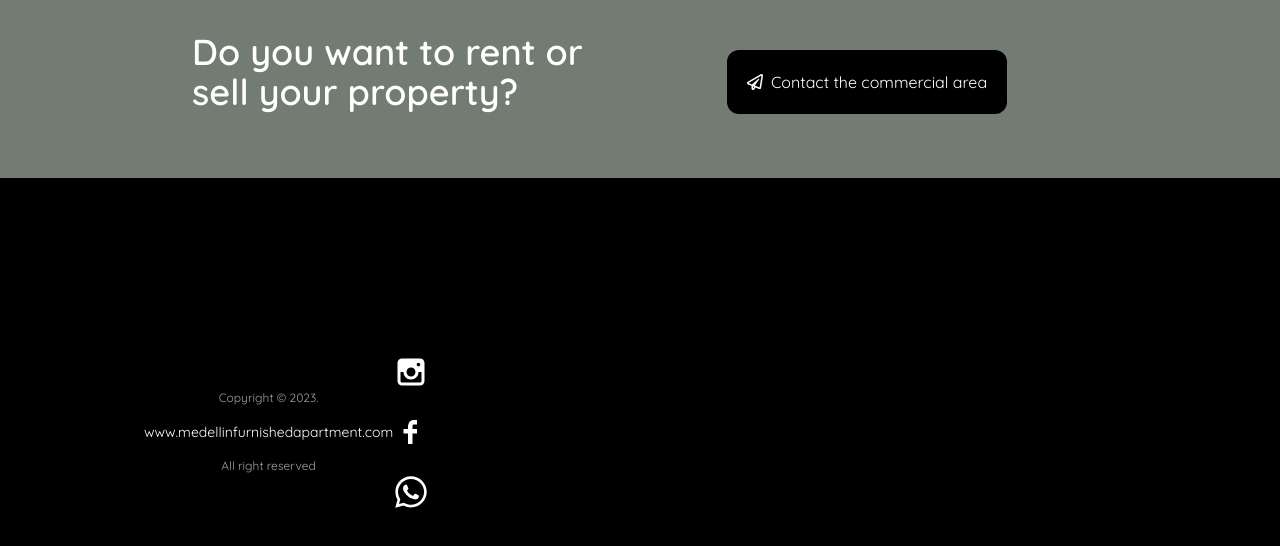
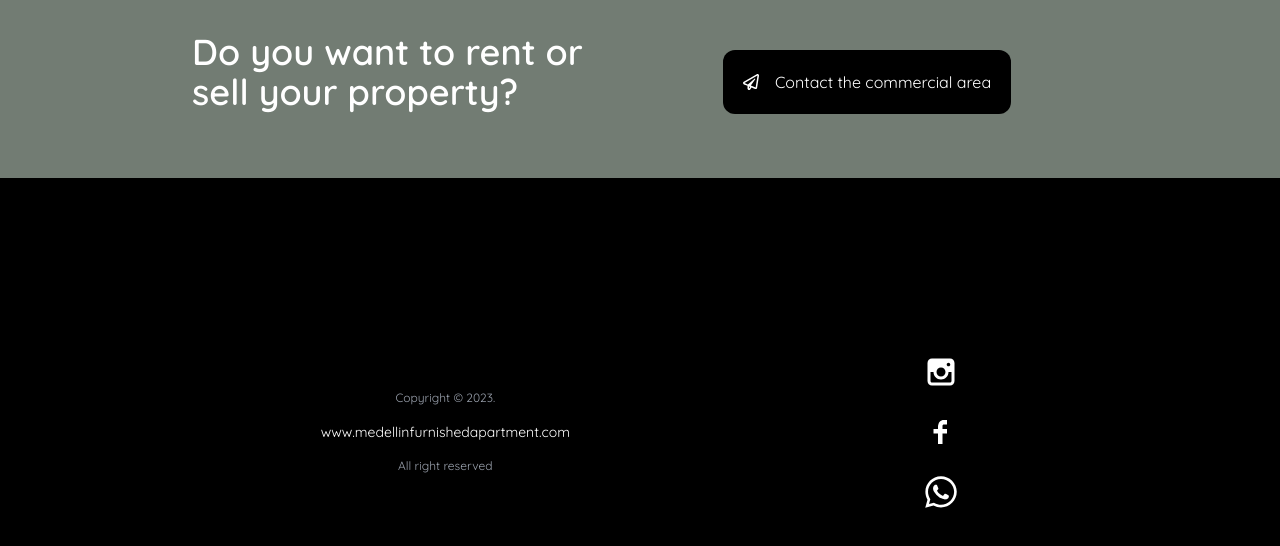
Before and after one commit to javimt/rent-apartments, a React (Vite) app in the folder clients/: page / in a window 1280 px wide. Shown: the part 2890-3436 px from the top of the page. Built offline with nearby package versions, Linux system fonts and the light colour scheme; no server answers.

Commit message:
link wtsapp

```diff
--- a/clients/src/components/complementario/complementarySection.jsx
+++ b/clients/src/components/complementario/complementarySection.jsx
@@ -10,7 +10,8 @@ function Complementary() {
       <div className="mx-auto mt-5 ">
         <button className="flex gap-2 items-center justify-between text-white bg-black px-5 py-5 rounded-xl">
           <FaRegPaperPlane />
-          <span>Contact the commercial area</span>
+          <span></span>
+          <a href="https://api.whatsapp.com/send?phone=+573024470241&text=hola">Contact the commercial area</a>
         </button>
       </div>
     </Transition>
--- a/clients/src/components/footer/footer.jsx
+++ b/clients/src/components/footer/footer.jsx
@@ -4,15 +4,15 @@ import { FaWhatsapp } from "react-icons/fa";
 
 function Footer() {
   return (
-    <div className=" min-w-[400px] px-4 py-8 md:py-44 md:px-36 flex items-center bg-black font-quicksand">
+    <div className=" min-w-[400px] px-4 py-8 md:py-44 md:px-36 flex items-center justify-around bg-black font-quicksand">
       <div className="flex text-gray-400 gap-4 flex-col items-center justify-center">
         <p className="text-xs"> Copyright © 2023. </p>
         <a href="http://www.medellinfurnishedapartment.com">
-          <p className=" text-white text-sm"> www.medellinfurnishedapartment.com</p>
+          <p className=" text-white text-sm"> www.medellinfurnishedapartment.com </p>
         </a>
-        <p className=" text-xs"> All right reserved</p>
+        <p className=" text-xs"> All right reserved </p>
       </div>
-      <div className="flex justify-around text-white gap-6 flex-col">
+      <div className="flex text-white gap-6 flex-col ">
         <a href="https://www.instagram.com/amobladosyventas?igsh=Mmtza200djk3OGhl">
           <TiSocialInstagram className="size-9 "/>
         </a>
@@ -20,7 +20,7 @@ function Footer() {
           <TiSocialFacebook className=" size-9"/>
         </a>
         <a href="https://api.whatsapp.com/send?phone=+573024470241&text=hola">
-          <FaWhatsapp className="size-9"  />
+          <FaWhatsapp className="size-9" />
         </a>
       </div>
     </div>
--- a/clients/src/redux/actions/apartmentActions.js
+++ b/clients/src/redux/actions/apartmentActions.js
@@ -1,5 +1,4 @@
 import { actionTypes } from "./actionTypes";
-import axios from "axios";
 
 const productionHandler = {
   urlProduction: "https://api-rent-appartament.up.railway.app/apartment",
```
